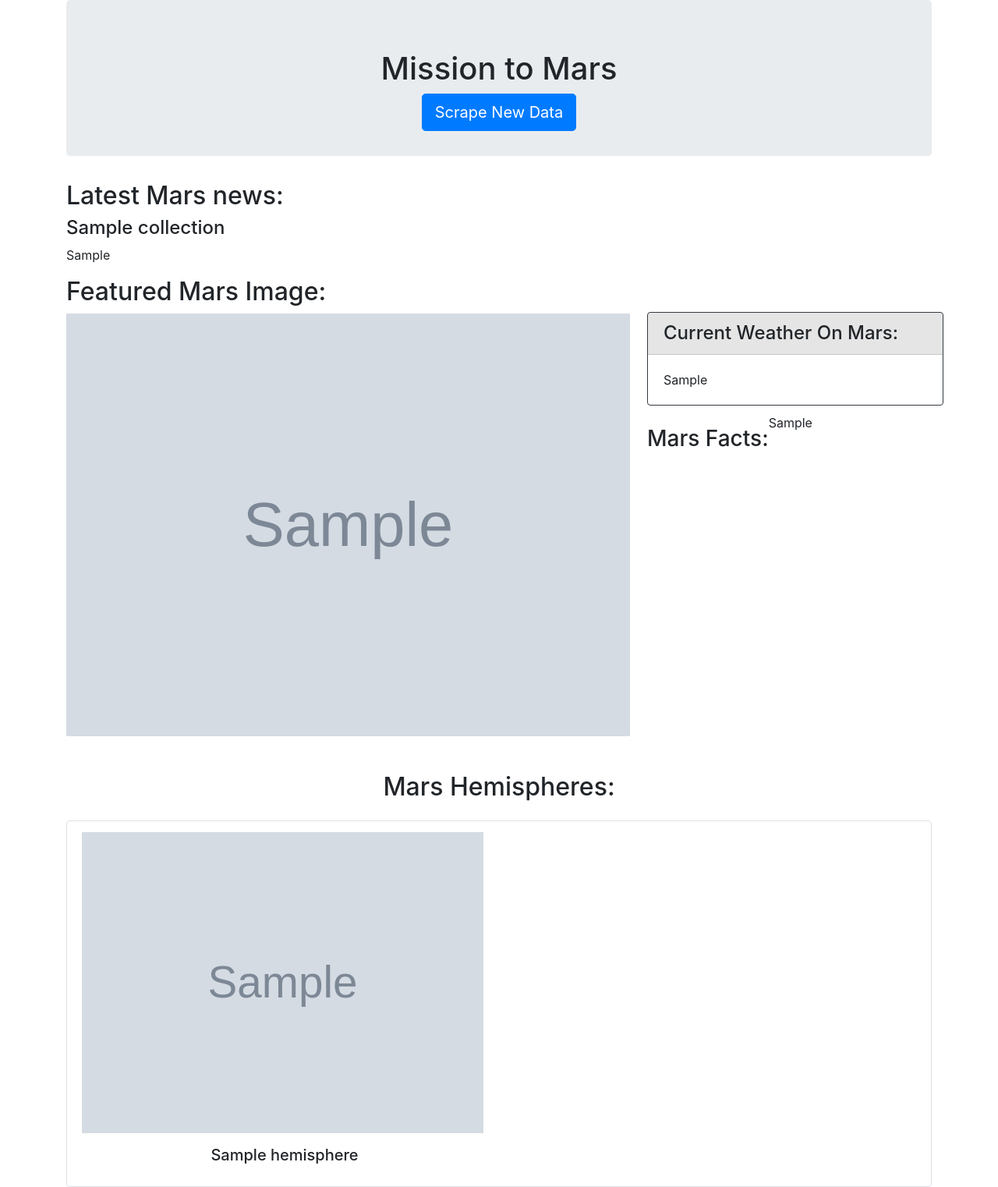
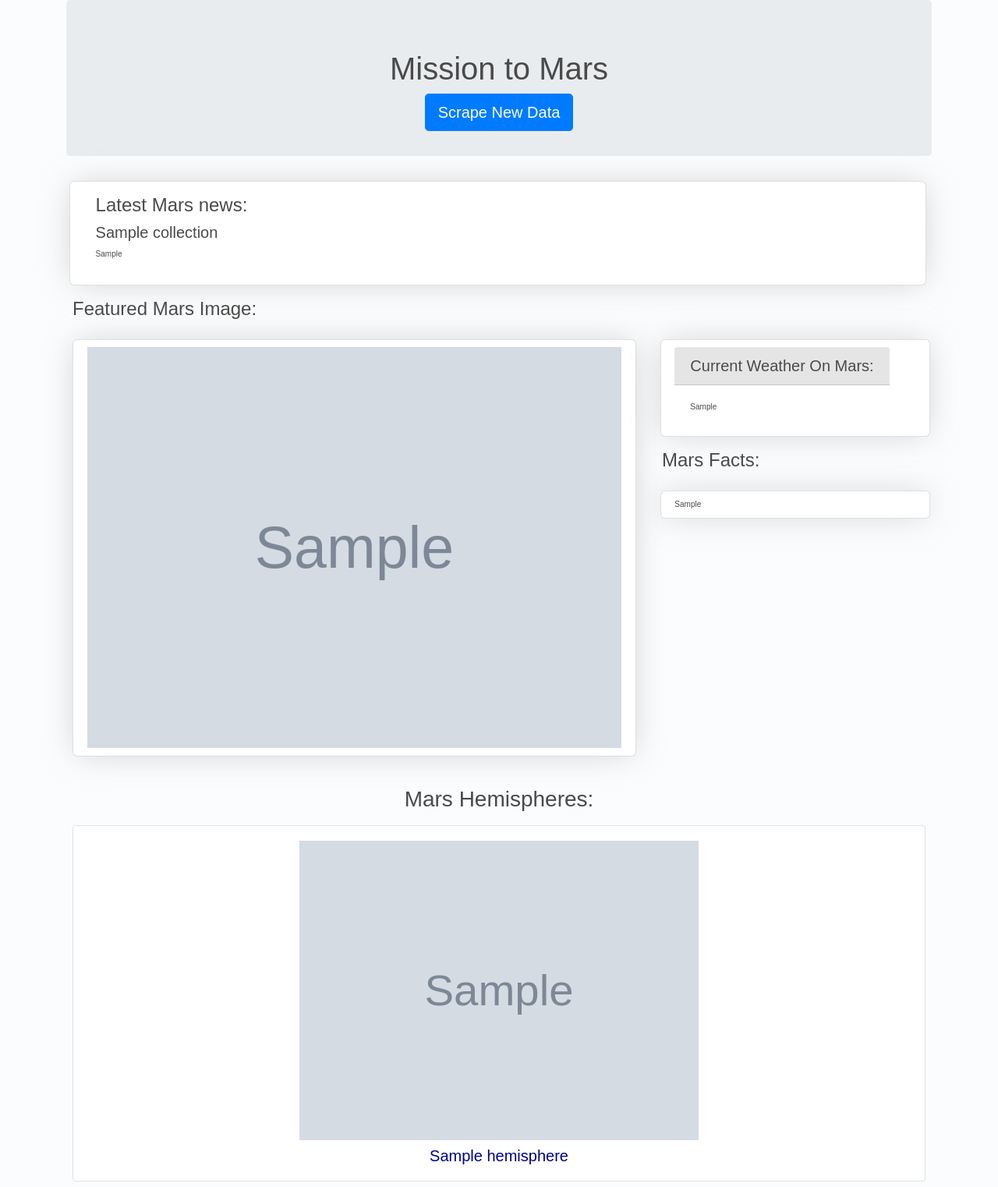
Before and after one commit to Latha-G/Web-Scraping-Challenge, a Flask app: page / in a window 1280 px wide. Shown: the whole page at 78% size. Run offline with Flask 2, Linux system fonts and the light colour scheme; grey boxes marked "Sample" are stand-in pictures; a database or web service that is not in the repository returns one stand-in record (values such as "Sample title"); some libraries are stand-ins or nearby versions.

Commit message:
css changed

```diff
--- /dev/null
+++ b/MissionToMars/static/styles/style.css
@@ -0,0 +1,31 @@
+body {
+    -webkit-font-smoothing: antialiased;
+    font-family: "Inter UI",sans-serif;
+    font-size: 10px;
+    background-color: #fbfcfd;
+    color: #4a4a4a;
+    overflow-wrap: break-word;
+}
+
+h {
+  font-family: "Inter UI", sans-serif;
+}
+
+
+th {
+  text-align: left;
+}
+
+.card {
+    padding: .6rem 1.1rem;
+    background-color: #fff;
+    border-radius: 6px;
+    box-shadow: 0 0 40px -5px hsla(0,0%,60.8%,.45);
+    margin: 0 auto;
+    width: 99%;
+    display: flex;
+    flex: 0 1 auto;
+    flex-direction: row;
+    flex-wrap: wrap;
+    max-width: 85rem;
+}
--- a/MissionToMars/templates/index.html
+++ b/MissionToMars/templates/index.html
@@ -1,4 +1,5 @@
 <!DOCTYPE html>
+
 <html lang="en">
 
 <head>
@@ -8,8 +9,6 @@
   <meta charset="utf-8">
   <meta name="viewport" content="width=device-width, initial-scale=1">
 
-  <link rel="stylesheet" href = "templates/static/assets/style.css">
-
   <link rel="stylesheet" href="https://maxcdn.bootstrapcdn.com/bootstrap/4.4.1/css/bootstrap.min.css">
 
   <script src="https://ajax.googleapis.com/ajax/libs/jquery/3.4.1/jquery.min.js"> </script>
@@ -17,6 +16,9 @@
   <script src="https://cdnjs.cloudflare.com/ajax/libs/popper.js/1.16.0/umd/popper.min.js"> </script>
 
   <script src="https://maxcdn.bootstrapcdn.com/bootstrap/4.4.1/js/bootstrap.min.js"> </script>
+
+
+  <link rel="stylesheet" type="text/css" href="{{url_for('static',filename='styles/style.css')}}">
 
 </head>
 
@@ -38,10 +40,11 @@
         <!--------------------------------------------------------------------->
 
         <!-- Start of Mars News -->
-        <div class = "row " >
+        <div class = "row card mx-1  py-3"
+             style = "box-shadow: 0 0 40px -5px hsla(0,0%,60.8%,.45);" >
             <div class = 'col-md-12'>
-                <h2> Latest Mars news:</h2>
-                <h4> {{MARS_data.news_title}} </h4>
+                <h4> Latest Mars news:</h2>
+                <h5> {{MARS_data.news_title}} </h4>
                 <p> {{MARS_data.news_paragraph}} </p>
             </div>
         </div> <!-- End of Mars News -->
@@ -49,15 +52,17 @@
         <!--------------------------------------------------------------------->
 
         <!-- Start of Featured Mars Image, weather and facts -->
+
+        <h4 class = "row mx-2 py-3"> Featured Mars Image: </h2>
+
         <div class = 'row justify-content-around'>
 
             <!-- Start of Featured Mars Image -->
-            <div class = "col-md-8 justify-content-around">
-
-                <h2 px-3> Featured Mars Image: </h2>
-
-                <img src = "{{MARS_data.featured_image_url}}" class = "image-responsive" alt="Mars space image" style="width: 99%;">
-                </img>
+            <div class = "col-md-8">
+                <div class = "card mx-2">
+                    <img src = "{{MARS_data.featured_image_url}}" class = "image-responsive" alt="Mars space image" style="width:100%;">
+                    </img>
+                </div>
 
             </div>  <!-- End of Featured Mars Image -->
 
@@ -67,10 +72,12 @@
             <div class = "col-md-4 justify-content-around">
 
                 <!-- Start of weather -->
-                <div class="row card border border-dark" style = "margin-top: 45px;">
 
-                    <h4 class="card-header" style="background-color:rgba(0,0,0,.1);" >  Current Weather On Mars: </h4>
+                <div class="card"
+                     style ="box-shadow: 0 0 40px -5px hsla(0,0%,60.8%,.45);" >
 
+                    <h5 class="card-header"style="background-color:rgba(0,0,0,.1);"> Current Weather On Mars:
+                    </h4>
                     <div class="card-body">
                       <p class="card-text"> {{MARS_data.mars_weather}} </p>
                     </div>
@@ -79,12 +86,11 @@
                 <!------------------------------------------------------------->
 
                 <!-- Start of Mars facts -->
-                <div class = 'row table-sm table-striped table-hover' style = "margin-top: 10px;">
+                <div class = "py-3 mx-1"> <h4> Mars Facts:</h4> </div>
 
-                    <h3 class = "py-3"> Mars Facts:</h3>
-                    {{MARS_data.mars_facts_html|safe}}
+                <div class = 'card table-sm table-striped table-hover table-bordered' style = "box-shadow: 0 0 40px -5px hsla(0,0%,60.8%,.45);"> {{MARS_data.mars_facts_html|safe}} </div>
 
-                </div> <!-- End of Mars facts -->
+                <!-- End of Mars facts -->
 
             </div> <!-- End of weather and facts -->
 
@@ -98,25 +104,23 @@
 
             <div class = "row mx-auto"> </div>
                 <div class= "col-md-12">
-                   <h2 class ="text-center py-3"> Mars Hemispheres:</h2>
+                   <h3 class ="text-center py-2"> Mars Hemispheres:</h2>
                 </div>
             </div>
 
-
-            <div class = "row img-thumbnail mx-auto">
+            <div class = "row img-thumbnail justify-content-around mx-2">
 
                 {% for hemisphere in MARS_data.hemispheres_info %}
 
-                    <div class = "col-md-6" style = "padding-top: 10px">
+                    <div class = "col-md-6" style = "padding-top: 15px">
 
                         <div>
-                            <img src="{{hemisphere.Image_URL | default('static/images/error.png', true)}}" class = "image-responsive"  alt = "..." style = "width: 99%"> </img>
+                            <img src="{{hemisphere.Image_URL | default('static/images/error.png', true)}}" class = "image-responsive"  alt = "..." style = "width: 100%"> </img>
                         </div>
 
                         <div class = "row">
-                            <div class= "col-md-12">
-                               <h5 class="text-center py-3">{{hemisphere.Title}}
-                               </h5>
+                            <div class= "col-md-12 text-center my-2">
+                               <h5 style = "color: darkblue;"> {{hemisphere.Title}} </h5>
                             </div>
                         </div>
 
```
Also changed, not shown: MissionToMars/templates/static/style.css (deleted, +0 -61 lines), MissionToMars/Images/Mars-Part-I.png, MissionToMars/Images/Mars-Part-II.png, 9 other files.
